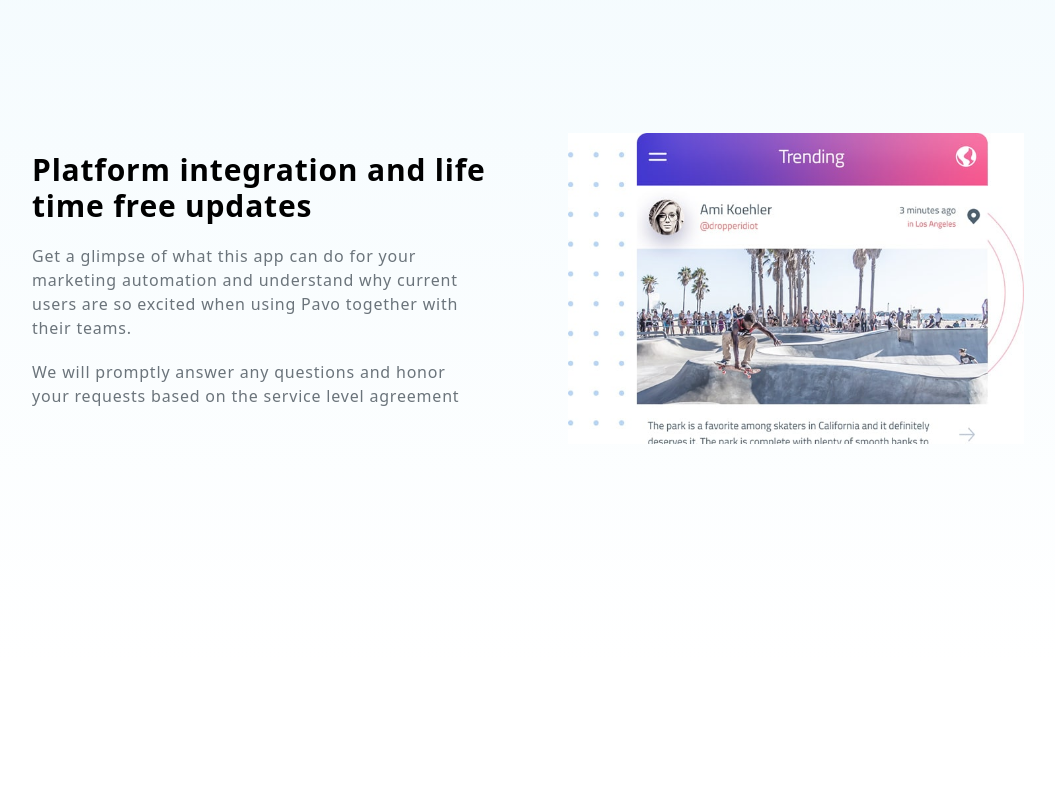
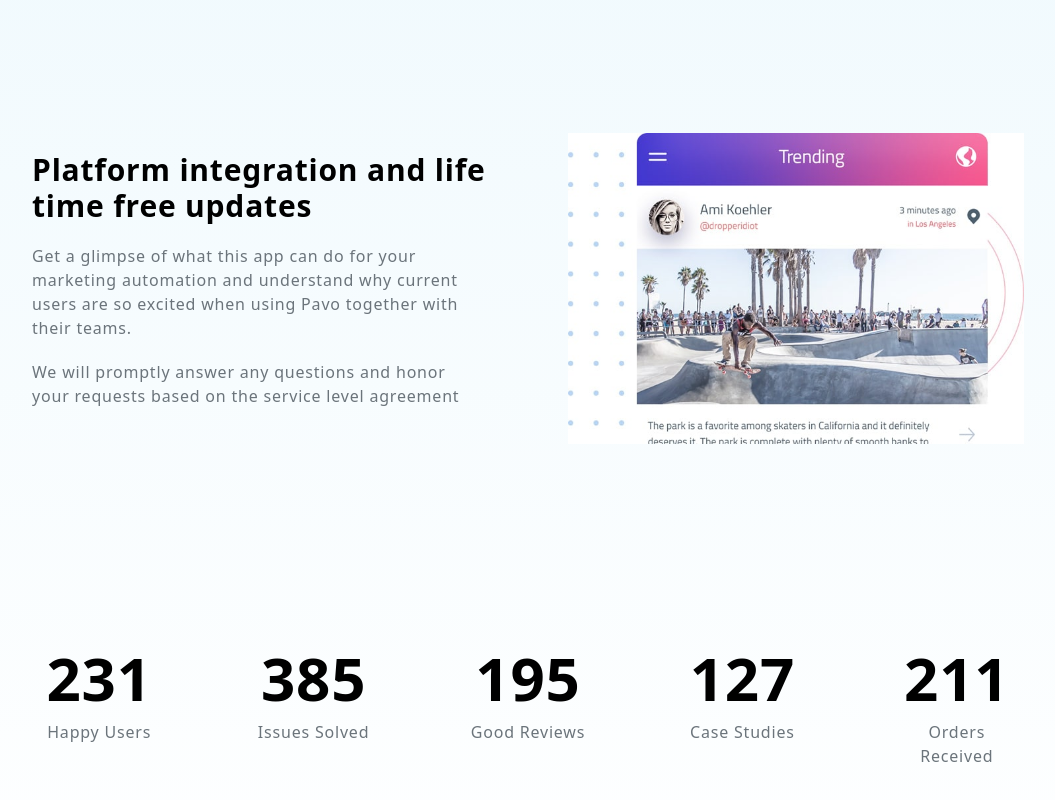
Before and after one commit to pavelee/fast_lp, a Next.js app: page /pavo in a window 1280 px wide. Shown: the part 3104-3904 px from the top of the page, without its empty margins (112-1167 px from the left). Before the commit the page ends 3768 px from the top, so only its background shows below. Built offline with nearby package versions, Linux system fonts and the light colour scheme.

Commit message:
pavo next block

```diff
--- a/pages/pavo/index.js
+++ b/pages/pavo/index.js
@@ -188,8 +188,12 @@ const Block5 = (props) => {
                         </ul>
                     </p>
                     <p>
-                        <button className="border p-3 pr-5 pl-5 rounded-xl mr-3 bg-[#594cda] text-white">Lightbox</button>
-                        <button className="border border-dark-900 p-3 pr-5 pl-5 rounded-xl bg-white">Details</button>
+                        <button className="border p-3 pr-5 pl-5 rounded-xl mr-3 bg-[#594cda] text-white">
+                            Lightbox
+                        </button>
+                        <button className="border border-dark-900 p-3 pr-5 pl-5 rounded-xl bg-white">
+                            Details
+                        </button>
                     </p>
                 </div>
             </div>
@@ -220,6 +224,52 @@ const Block6 = (props) => {
         </div>
     );
 };
+
+const Block7 = (props) => {
+    const stats = [
+        {
+            c: 231,
+            d: "Happy Users",
+        },
+        {
+            c: 385,
+            d: "Issues Solved",
+        },
+        {
+            c: 195,
+            d: "Good Reviews",
+        },
+        {
+            c: 127,
+            d: "Case Studies",
+        },
+        {
+            c: 211,
+            d: "Orders Received",
+        },
+    ];
+
+    return (
+        <div className="grid grid-cols-5 gap-20">
+            {stats.map((stat) => (
+                <div>
+                    <div className="text-center font-bold text-6xl mb-3">
+                        {stat.c}
+                    </div>
+                    <div className="text-center text-[#6b747b]">
+                        {stat.d}
+                    </div>
+                </div>
+            ))}
+        </div>
+    );
+};
+
+const Block8 = (props) => {
+    return (
+        <div>asds</div>
+    )
+}
 
 const Pavo = () => {
     return (
@@ -252,6 +302,9 @@ const Pavo = () => {
                 <div className="lp-block">
                     <Block6 />
                 </div>
+                <div className="lp-block">
+                    <Block7 />
+                </div>
             </div>
         </div>
     );
```
